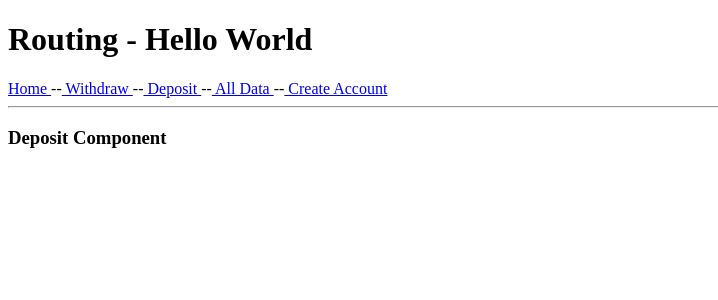
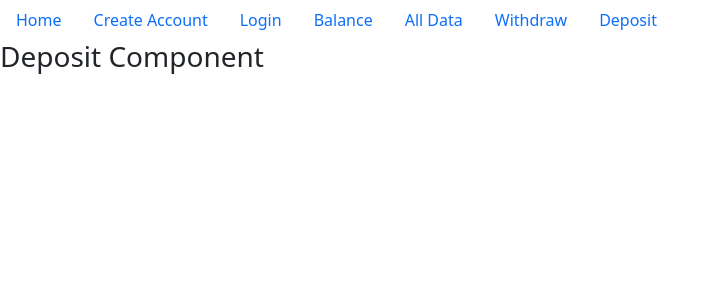
Before and after one commit to Mitsananikone/badbank, a React (Create React App) app: page /Components/deposit in a window 1280 px wide. Shown: the top 300 px of the page, without its empty margins (0-718 px from the left). Built offline with nearby package versions, Linux system fonts and the light colour scheme.

Commit message:
Routes working
UserContext is defined in App.js.  The 7 other pages are navigatable

```diff
--- a/package.json
+++ b/package.json
@@ -7,6 +7,7 @@
     "@testing-library/jest-dom": "^5.16.5",
     "@testing-library/react": "^13.4.0",
     "@testing-library/user-event": "^13.5.0",
+    "npm": "^8.19.2",
     "react": "^18.2.0",
     "react-bootstrap": "^2.5.0",
     "react-dom": "^18.2.0",
--- a/src/App.js
+++ b/src/App.js
@@ -1,16 +1,18 @@
 import './App.css';
 import React from "react";
-import ReactDOM from "react-dom/client";
 import {BrowserRouter, Routes,
  // Switch,
   Route,
-  Link,
+  // Link,
   } from "react-router-dom";
 import Home from "./Components/home/home.js";
+import CreateAccount from "./Components/create_account/create_account.js";
+import Login from "./Components/login/login.js";
+import Balance from "./Components/balance/balance.js";
+import AllData from "./Components/all_data/all_data.js";
 import Withdraw from "./Components/withdraw/withdraw.js";
 import Deposit from "./Components/deposit/deposit.js";
-import CreateAccount from "./Components/create_account/create_account.js";
-import AllData from "./Components/all_data/all_data.js";
+import NavBar from "./Components/navbar/navbar.js";
 
 
 const UserContext = React.createContext("null");
@@ -20,20 +22,17 @@ const UserContext = React.createContext("null");
       <>
       <BrowserRouter>
             <div>
-                <h1>Routing - Hello World</h1>
-                <Link to="/"> Home </Link> --
-                <Link to="/Components/withdraw/"> Withdraw </Link> --
-                <Link to="/Components/deposit/"> Deposit </Link> --
-                <Link to="/Components/all_data/"> All Data </Link> --
-                <Link to="/Components/create_account/"> Create Account </Link>
-                <hr/>
 
+            <NavBar/>
                 <Routes>
                   <Route path="/" exact element={<Home/>} />
-                  <Route path="/Components/withdraw/"       element={<Withdraw/>} />
+                  <Route path="/Components/create_account/"  element={<CreateAccount/>} />
+                  <Route path="/Components/login/" element={<Login/>} />
+                  <Route path="/Components/balance/" element={<Balance/>} />
+                  <Route path="/Components/all_data/" element={<AllData/>} />
+                  <Route path="/Components/withdraw/" element={<Withdraw/>} />
                   <Route path="/Components/deposit/" element={<Deposit/>} />
-                  <Route path="/Components/all_data/" element={<AllData/>} />
-                  <Route path="/Components/create_account/"  element={<CreateAccount/>} />
+
                 </Routes>
             </div>
 
--- a/src/Components/balance/balance.js
+++ b/src/Components/balance/balance.js
@@ -2,9 +2,9 @@ import React from "react";
 import {UserContext} from '../../App.js';
 
 function Balance() {
+    const ctx = React.useContext(UserContext);
+    console.log("Balance Loaded");
 
-    console.log("Balance Loaded");
-    const ctx = React.useContext(UserContext);
     return (
         <div>
             <h3>Balance Component</h3>
--- a/src/Components/create_account/create_account.js
+++ b/src/Components/create_account/create_account.js
@@ -7,7 +7,7 @@ function CreateAccount() {
 
     return (
         <div>
-            <h3>CreateAccount Component</h3>
+            <h3>Create Account Component</h3>
             {JSON.stringify(ctx.users)}
         </div>
     )
--- a/src/Components/deposit/deposit.js
+++ b/src/Components/deposit/deposit.js
@@ -1,5 +1,5 @@
 import React from "react";
-import {UserContext} from '../../App';
+import {UserContext} from '../../App.js';
 
 function Deposit() {
     const ctx = React.useContext(UserContext);
--- a/src/Components/home/home.js
+++ b/src/Components/home/home.js
@@ -1,12 +1,14 @@
 import React from "react";
+import {UserContext} from '../../App.js';
 
 function Home() {
-
+    const ctx = React.useContext(UserContext);
     console.log("Home Loaded");
 
     return (
         <div>
             <h3>Home Component</h3>
+            {JSON.stringify(ctx.users)}
         </div>
     )
 }
--- /dev/null
+++ b/src/Components/navbar/navbar.js
@@ -0,0 +1,43 @@
+import {Link} from 'react-router-dom';
+import {UserContext} from '../../App.js';
+
+function NavBar() {
+    return (
+        <>
+            {/* <Link to="/"> Home </Link> --
+            <Link to="/Components/create_account/"> Create Account </Link> --
+            <Link to="/Components/login/"> Login </Link> --
+            <Link to="/Components/balance/"> Balance </Link> --
+            <Link to="/Components/all_data/"> All Data </Link> --
+            <Link to="/Components/withdraw/"> Withdraw </Link> --
+            <Link to="/Components/deposit/"> Deposit </Link> */}
+
+            <ul className="nav nav-pills navbar-right">
+    <li className="nav-item">
+        <a className="nav-link" href="/">Home</a>
+    </li>
+    <li className="nav-item">
+        <a className="nav-link" href="/Components/create_account">Create Account</a>
+    </li>
+    <li className="nav-item">
+        <a className="nav-link" href="/Components/login">Login</a>
+    </li>
+    <li className="nav-item">
+        <a className="nav-link" href="/Components/balance">Balance</a>
+    </li>
+    <li className="nav-item">
+        <a className="nav-link" href="/Components/all_data">All Data</a>
+    </li>
+    <li className="nav-item">
+        <a className="nav-link" href="/Components/withdraw">Withdraw</a>
+    </li>
+    <li className="nav-item">
+        <a className="nav-link" href="/Components/deposit">Deposit</a>
+    </li>
+
+        </ul>
+        </>
+    );
+}
+
+export default NavBar;
--- a/src/index.js
+++ b/src/index.js
@@ -1,6 +1,7 @@
 import React from "react";
 import ReactDOM from "react-dom/client";
 import App from "./App";
+import 'bootstrap/dist/css/bootstrap.css';
 
 console.log("index.js Loaded")
 
```
Also changed, not shown: 1 other file (tests, documents, lock files or other folders).
